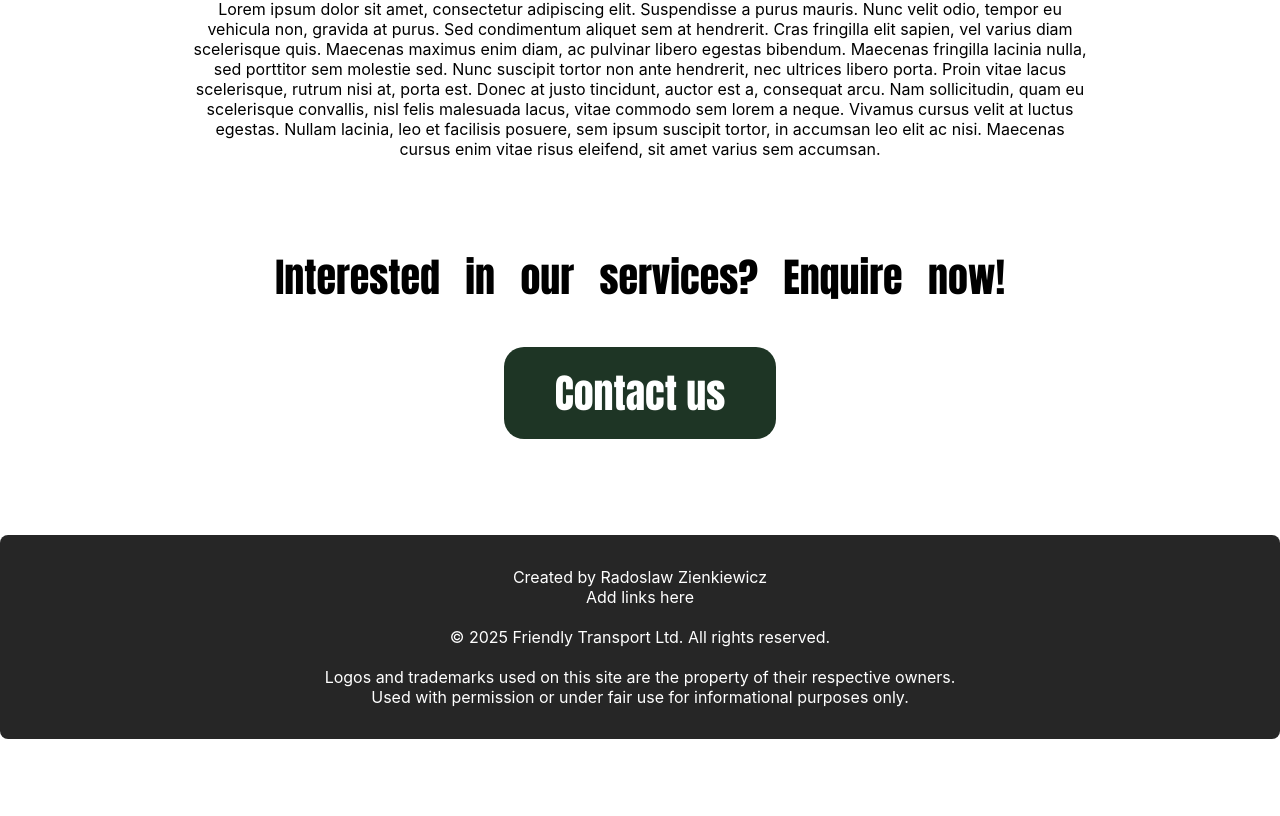
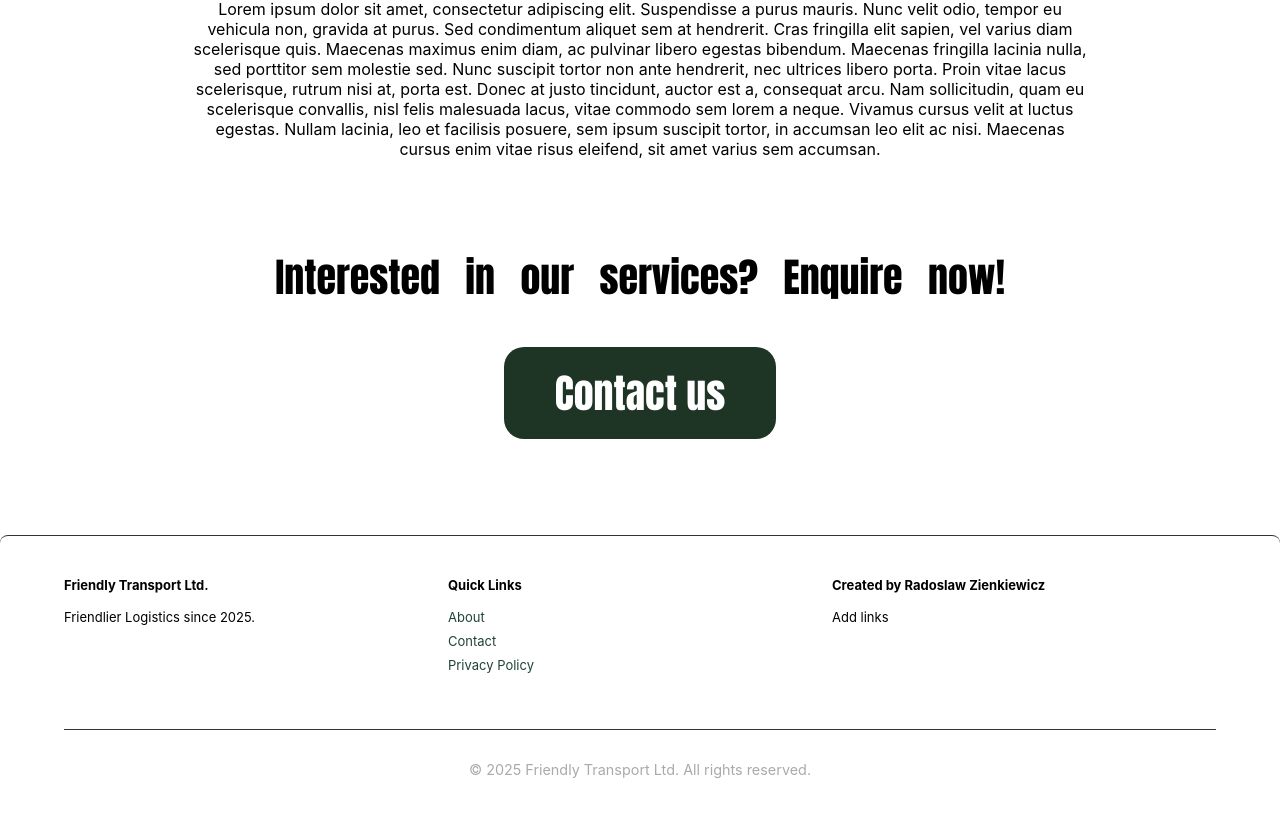
Before and after one commit to radekzien/ftwebsite, a React (Create React App) app: page / in a window 1280 px wide. Shown: the part 1019-1835 px from the top of the page. Before the commit the page ends 1758 px from the top, so only its background shows below. Built offline with nearby package versions, Linux system fonts and the light colour scheme.

Commit message:
Created footer

```diff
--- a/src/components/Enquire.tsx
+++ b/src/components/Enquire.tsx
@@ -1,11 +1,11 @@
-import { Link } from "react-router";
+import { NavLink } from "react-router";
 import './Enquire.css'
 
 export default function Enquire(){
     return(
         <div className="the-content">
             <div className="the-text">Interested in our services? Enquire now!</div>
-            <div className="the-button"><Link to='/contact'>Contact us</Link></div>
+            <div className="the-button"><NavLink to='/Contact'>Contact us</NavLink></div>
         </div>
     )
 }
--- /dev/null
+++ b/src/components/Footer.css
@@ -0,0 +1,64 @@
+.the-footer {
+  border-top: 1px solid #333;
+  display: flex;
+  flex-wrap: wrap;
+  justify-content: space-between;
+  padding: 3vh 5vw;
+  font-size: small;
+  margin-top: 10vh;
+  border-radius: 1vh;
+}
+
+.footer-section-left,
+.footer-section-links,
+.footer-section-right {
+  flex: 1 1 250px; /* responsive width */
+  margin-bottom: 2vh;
+}
+
+.footer-section-left h4,
+.footer-section-right h4,
+.footer-section-links h4 {
+  margin-bottom: 1rem;
+}
+
+.footer-section-left a,
+.footer-section-links a,
+.creator-links a {
+  display: block;
+  color: #204338;
+  text-decoration: none;
+  margin-bottom: 0.5rem;
+  transition: color 0.3s ease;
+}
+
+.footer-section-left a:hover,
+.footer-section-links a:hover,
+.creator-links a:hover {
+  text-decoration: underline;
+  color: #3e815c;
+}
+
+.footer-bottom {
+  width: 100%;
+  text-align: center;
+  padding-top: 1rem;
+  margin-top: 2rem;
+  font-size: 0.9rem;
+  color: #aaa;
+  border-top: 1px solid #333;
+}
+
+@media (max-width: 768px) {
+  .the-footer {
+    flex-direction: column;
+    text-align: center;
+  }
+
+  .footer-section-left,
+  .footer-section-links,
+  .footer-section-right {
+    flex: 1 1 100%;
+    margin-bottom: 2vh;
+  }
+}
--- /dev/null
+++ b/src/components/Footer.tsx
@@ -0,0 +1,29 @@
+import './Footer.css'
+export default function Rights(){
+    return(
+        <footer className="the-footer">
+            <div className="footer-section-left">
+                <h4>Friendly Transport Ltd.</h4>
+                <p>Friendlier Logistics since 2025.</p>
+            </div>
+
+            <div className="footer-section-left">
+                <h4>Quick Links</h4>
+                <a href="/About">About</a>
+                <a href="/Contact">Contact</a>
+                <a href="/Privacy">Privacy Policy</a>
+            </div>
+
+            <div className="footer-section-right">
+                <h4>Created by Radoslaw Zienkiewicz</h4>
+                <div className="creator-links">
+                Add links
+                </div>
+            </div>
+
+            <div className="footer-bottom">
+                <p>© 2025 Friendly Transport Ltd. All rights reserved.</p>
+            </div>
+            </footer>
+    )
+}
--- a/src/components/Rights.css
+++ /dev/null
@@ -1,13 +0,0 @@
-.the-rights{
-    background-color: #0f0f0f;
-    color: white;
-    display: flex;
-    flex-direction: column;
-    align-items: center;
-    text-align: center;
-    padding: 2vh;
-    height: auto;
-    opacity: 0.9;
-    margin-top: 10vh;
-    border-radius: 1vh;
-}
--- a/src/components/Rights.tsx
+++ /dev/null
@@ -1,14 +0,0 @@
-import './Rights.css'
-export default function Rights(){
-    return(
-        <footer className="the-rights">
-            <p>
-                Created by Radoslaw Zienkiewicz<br />
-                Add links here<br /><br />
-                © 2025 Friendly Transport Ltd. All rights reserved.<br /><br />
-                Logos and trademarks used on this site are the property of their respective owners.<br />
-                Used with permission or under fair use for informational purposes only.
-            </p>
-            </footer>
-    )
-}
--- a/src/components/ui/slideshow.tsx
+++ b/src/components/ui/slideshow.tsx
@@ -11,17 +11,14 @@ export default function Slideshow({ images, interval = 5000, captions } : Slides
     const[index, setIndex] = useState(0);
     const [displayedText, setDisplayedText] = useState("");
     const [charIndex, setCharIndex] = useState(0);
-    const [paused, setPaused] = useState(false);
 
     useEffect(() => {
-        if(paused){ return;}
-
         const timer = setInterval(() => {
             setIndex(prev => (prev + 1) % images.length);
         }, interval);
 
         return () => clearInterval(timer);
-    }, [paused, interval, images.length]);
+    }, [interval, images.length]);
 
     useEffect(() => {
         setDisplayedText("");
@@ -50,9 +47,7 @@ export default function Slideshow({ images, interval = 5000, captions } : Slides
                         setDisplayedText("");}
 
     return(
-        <div className="slideshow"
-        onMouseEnter={() => setPaused(true)}
-        onMouseLeave={() => setPaused(false)}>
+        <div className="slideshow">
             <img src={images[index]} className="slideshow-image"/>
             <div className="caption">{displayedText}</div>
             <button onClick={prev} className="prev">◀</button>
--- a/src/pages/Home.tsx
+++ b/src/pages/Home.tsx
@@ -1,7 +1,7 @@
 import Enquire from "../components/Enquire";
 import HomeInfo from "../components/Home/HomeInfo";
 import NavBar from "../components/Nav/NavBar";
-import Rights from "../components/Rights"
+import Rights from "../components/Footer"
 import Slideshow from "../components/ui/slideshow";
 import {slideshowImages, slideshowCaptions} from "../data/slideshowImages";
 
```
